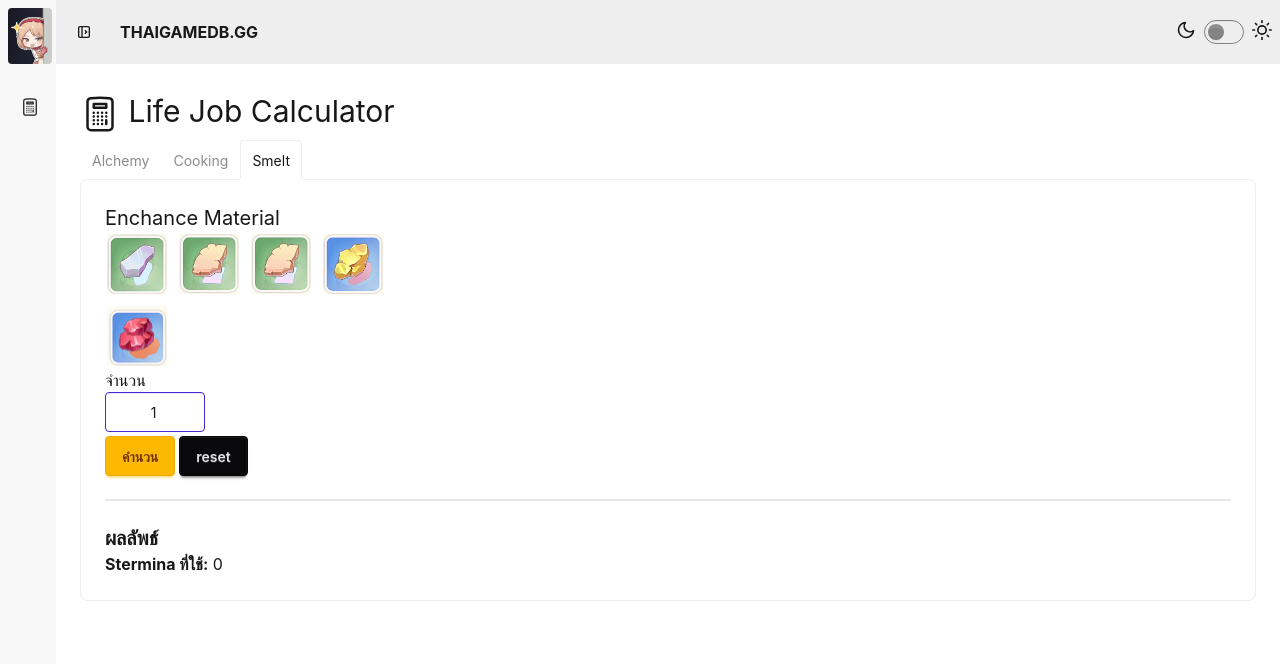
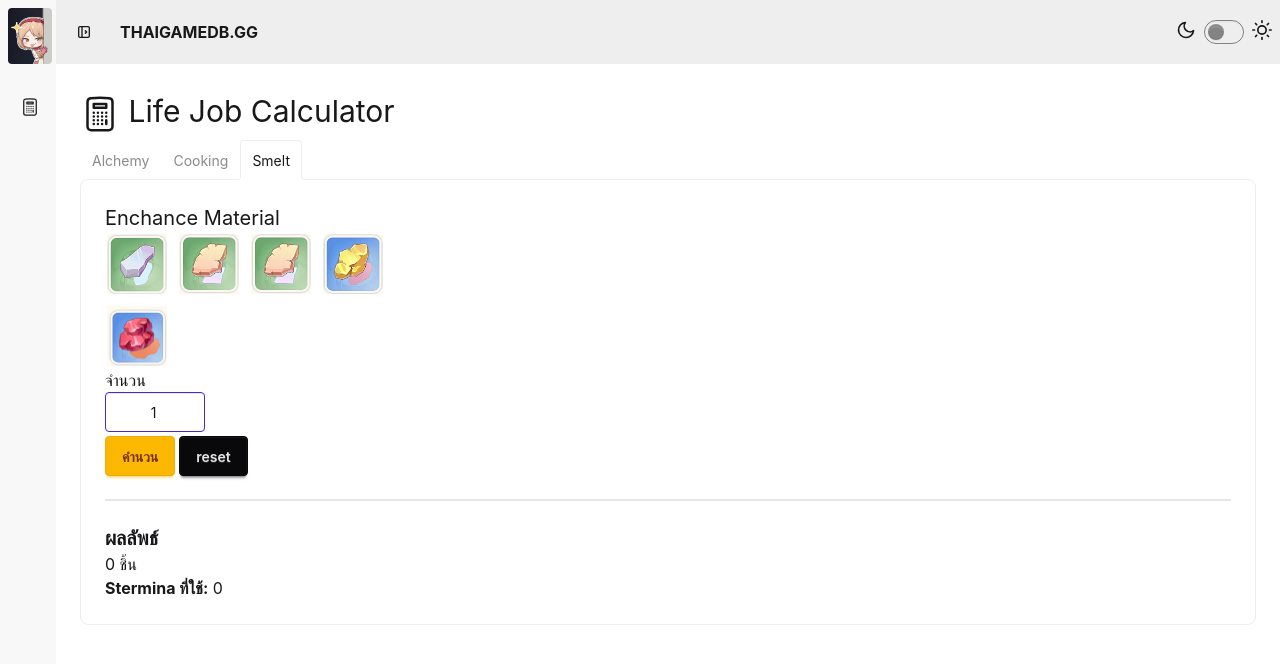
Before and after one commit to Tanachuns/thaigamedb, a React (Vite) app: page /row/craftingcalculator in a window 1280 px wide. Shown: the top 664 px of the page. Built offline with nearby package versions, Linux system fonts and the light colour scheme.

Commit message:
update result visual

```diff
--- a/src/Sections/CraftingCalculator/CrafingCalculatorSmeltSection.tsx
+++ b/src/Sections/CraftingCalculator/CrafingCalculatorSmeltSection.tsx
@@ -12,12 +12,16 @@ type Task = {
 };
 
 type Result = {
+  product:string|undefined
+  amount: number;
   staminacost: number;
   tasks: Task[];
 };
 
 export default function CrafingCalculatorSmeltSection() {
   const [result, setResult] = useState<Result>({
+    product:"",
+    amount:0,
     staminacost: 0,
     tasks: [],
   });
@@ -39,6 +43,8 @@ export default function CrafingCalculatorSmeltSection() {
     }
 
     const _result: Result = {
+      product:smelt_product,
+      amount:productAmount,
       staminacost: 0,
       tasks: [],
     };
@@ -56,6 +62,7 @@ export default function CrafingCalculatorSmeltSection() {
     if (!_result.staminacost) {
       setErrorMsg("เกิดข้อผิดพลาด");
     }
+    _result.product = product?.title;
     setResult(_result);
   };
 
@@ -65,6 +72,8 @@ export default function CrafingCalculatorSmeltSection() {
 
   const resetForm = () => {
     setResult({
+      product:"",
+      amount:0,
       staminacost: 0,
       tasks: [],
     });
@@ -102,6 +111,7 @@ export default function CrafingCalculatorSmeltSection() {
       </form>
       <div className="divider"></div>
       <b className="text-xl">ผลลัพธ์</b>
+      <p>{result.product} {result.amount} ชิ้น</p>
       {result.tasks.map((m,i) => {
         return (
           <p key={i}>
```
